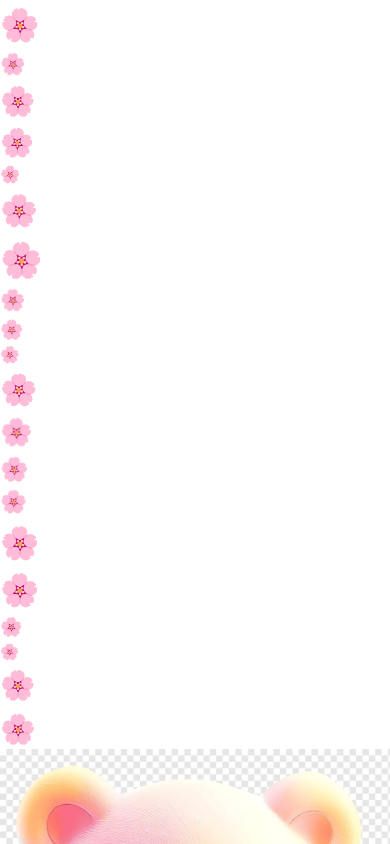
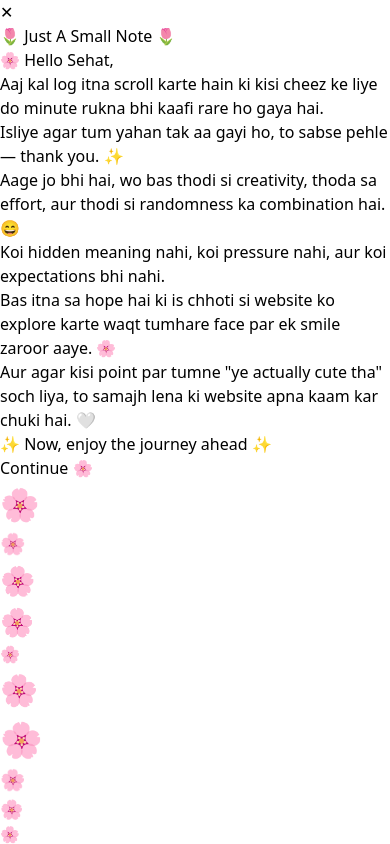
Before and after one commit to Ashiya1812/sehat-friendshi, a React (Vite) app: page / in a window 390 px wide. Shown: the top 844 px of the page. Built offline with nearby package versions, Linux system fonts and the light colour scheme; the HTML template or start-up script is replaced by a standard one.

Commit message:
Added welcome notice popup and improved mobile responsiveness

```diff
--- a/src/CrushWebsite.jsx
+++ b/src/CrushWebsite.jsx
@@ -102,6 +102,7 @@ const pages = [
   const [celebrate, setCelebrate] = useState(false);
   const [mouse, setMouse] = useState({ x: 0, y: 0 });
   const [isTouchDevice, setIsTouchDevice] = useState(false);
+  const [showNotice, setShowNotice] = useState(true);
 
   const current = pages[page];
 
@@ -116,7 +117,87 @@ const pages = [
 
         checkTouch();
       }, []);
+
      return (
+  <>
+    {showNotice && (
+      <div className="fixed inset-0 z-[9999] flex items-center justify-center bg-black/50 backdrop-blur-md px-4 py-4">
+        <div className="relative w-full max-w-2xl max-h-[90vh] overflow-y-auto bg-white rounded-[30px] p-6 sm:p-8 text-center shadow-2xl border border-pink-200">
+
+          <button
+            onClick={() => setShowNotice(false)}
+            className="absolute top-4 right-5 text-pink-500 text-2xl font-bold"
+          >
+            ✕
+          </button>
+
+          <h2 className="text-3xl font-bold text-pink-500 mb-6">
+            🌷 Just A Small Note 🌷
+          </h2>
+
+          <div className="mt-6 space-y-4 text-left">
+
+  <div className="bg-pink-50 p-4 rounded-2xl shadow-sm">
+    <p className="font-semibold text-pink-600">
+      🌸 Hello Sehat,
+    </p>
+  </div>
+
+  <div className="bg-white p-4 rounded-2xl border border-pink-100 shadow-sm">
+    <p className="font-medium text-gray-700">
+      Aaj kal log itna scroll karte hain ki kisi cheez ke liye do minute rukna bhi kaafi rare ho gaya hai.
+    </p>
+  </div>
+
+  <div className="bg-pink-50 p-4 rounded-2xl shadow-sm">
+    <p className="font-medium text-gray-700">
+      Isliye agar tum yahan tak aa gayi ho, to sabse pehle — thank you. ✨
+    </p>
+  </div>
+
+  <div className="bg-white p-4 rounded-2xl border border-pink-100 shadow-sm">
+    <p className="font-medium text-gray-700">
+      Aage jo bhi hai, wo bas thodi si creativity, thoda sa effort, aur thodi si randomness ka combination hai. 😄
+    </p>
+  </div>
+
+  <div className="bg-pink-50 p-4 rounded-2xl shadow-sm">
+    <p className="font-medium text-gray-700">
+      Koi hidden meaning nahi, koi pressure nahi, aur koi expectations bhi nahi.
+    </p>
+  </div>
+
+  <div className="bg-white p-4 rounded-2xl border border-pink-100 shadow-sm">
+    <p className="font-medium text-gray-700">
+      Bas itna sa hope hai ki is chhoti si website ko explore karte waqt tumhare face par ek smile zaroor aaye. 🌸
+    </p>
+  </div>
+
+  <div className="bg-pink-50 p-4 rounded-2xl shadow-sm">
+    <p className="font-bold text-pink-600">
+      Aur agar kisi point par tumne "ye actually cute tha" soch liya, to samajh lena ki website apna kaam kar chuki hai. 🤍
+    </p>
+  </div>
+
+  <div className="bg-gradient-to-r from-pink-100 to-rose-100 p-4 rounded-2xl shadow-sm">
+    <p className="font-bold text-pink-700">
+      ✨ Now, enjoy the journey ahead ✨
+    </p>
+  </div>
+
+</div>
+
+          <button
+            onClick={() => setShowNotice(false)}
+            className="mt-8 px-8 py-3 bg-gradient-to-r from-pink-400 to-rose-400 text-white rounded-full shadow-lg"
+          >
+            Continue 🌸
+          </button>
+
+        </div>
+      </div>
+    )}
+
     <div
       className={`min-h-screen flex items-center justify-center px-4 py-8 overflow-hidden relative bg-gradient-to-br ${current.bg}`}
       style={{
@@ -405,5 +486,6 @@ const pages = [
         </motion.div>
       </AnimatePresence>
     </div>
+  </>
   );
 }
```
Lines whose indentation alone changed are shown as unchanged.
